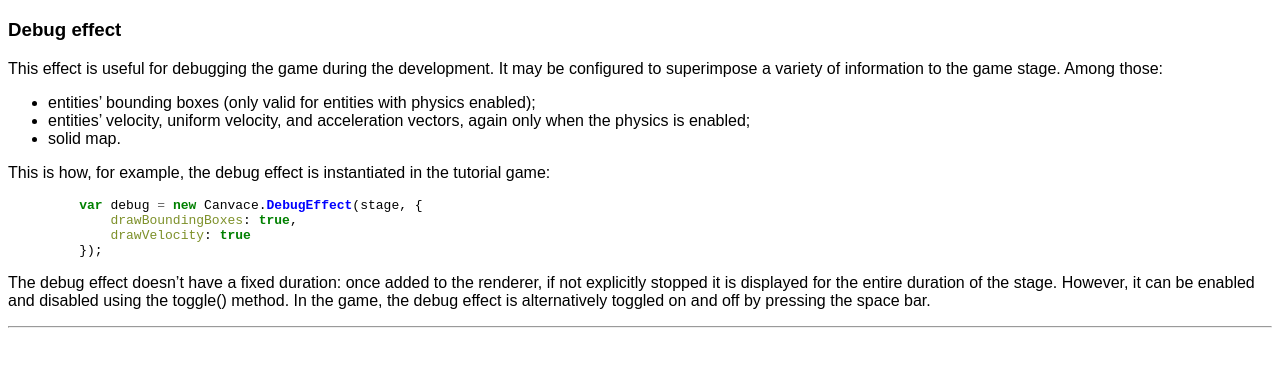
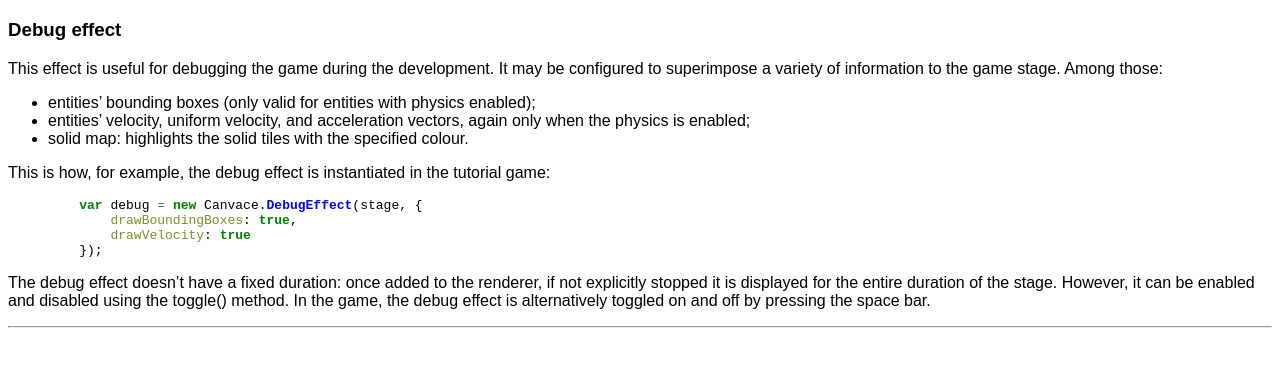
Before and after one commit to canvace/canvace.github.com, a Jekyll site: the page built from tutorials/effects.md, in a window 1280 px wide, cut to the strip 324-691 px from the top of the page. Built offline with Jekyll 4.4.1, drawn with Linux system fonts in a browser that asks for light colours.

Commit message:
Added small explanations in debug effect

```diff
--- a/tutorials/effects.md
+++ b/tutorials/effects.md
@@ -21,7 +21,7 @@ This effects shakes the viewport, simulating rumbling. In the Canvace.RumbleEffe
 This effect is useful for debugging the game during the development. It may be configured to superimpose a variety of information to the game stage. Among those:
 - entities' bounding boxes (only valid for entities with physics enabled);
 - entities' velocity, uniform velocity, and acceleration vectors, again only when the physics is enabled;
-- solid map.
+- solid map: highlights the solid tiles with the specified colour.
 
 This is how, for example, the debug effect is instantiated in the tutorial game:
 
```
